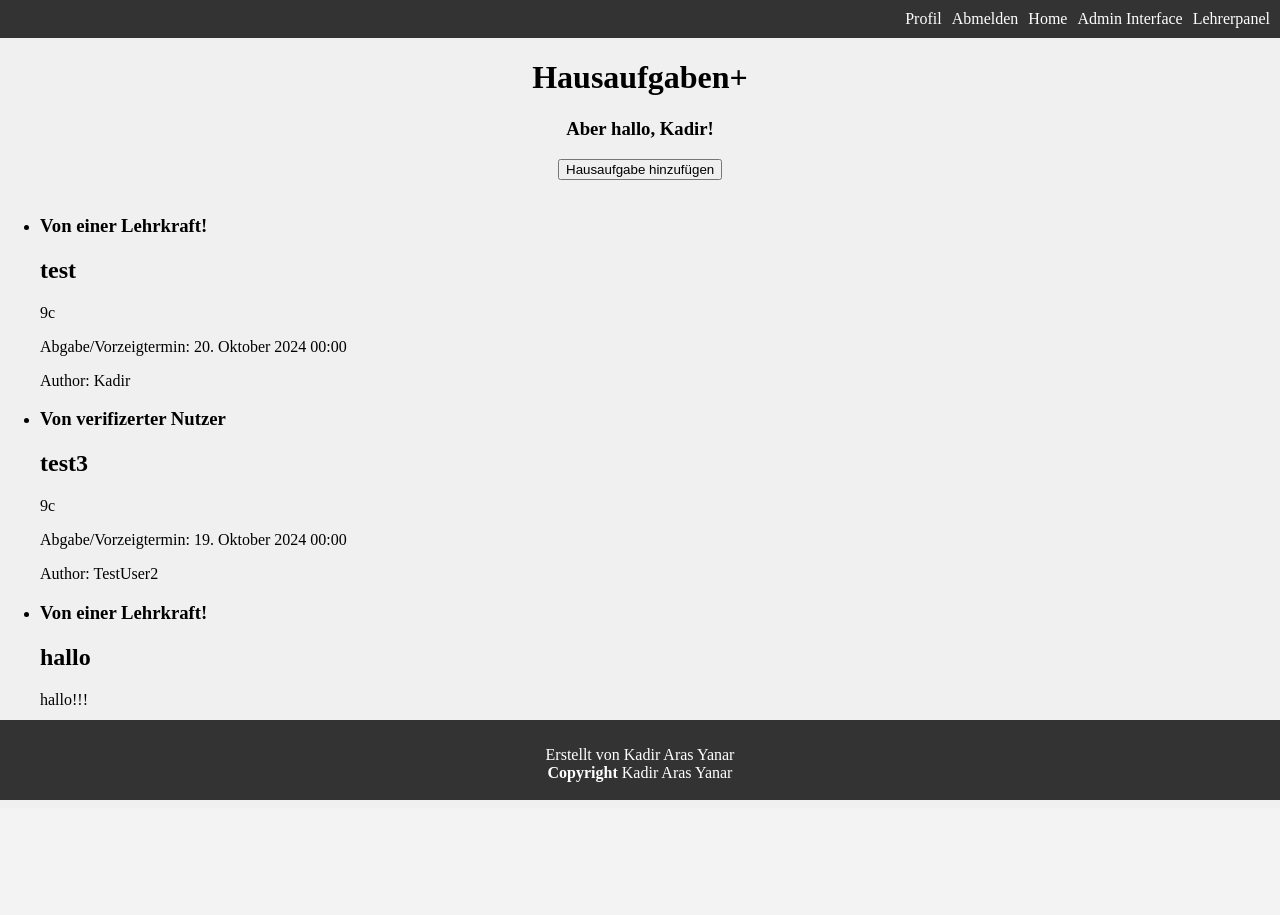
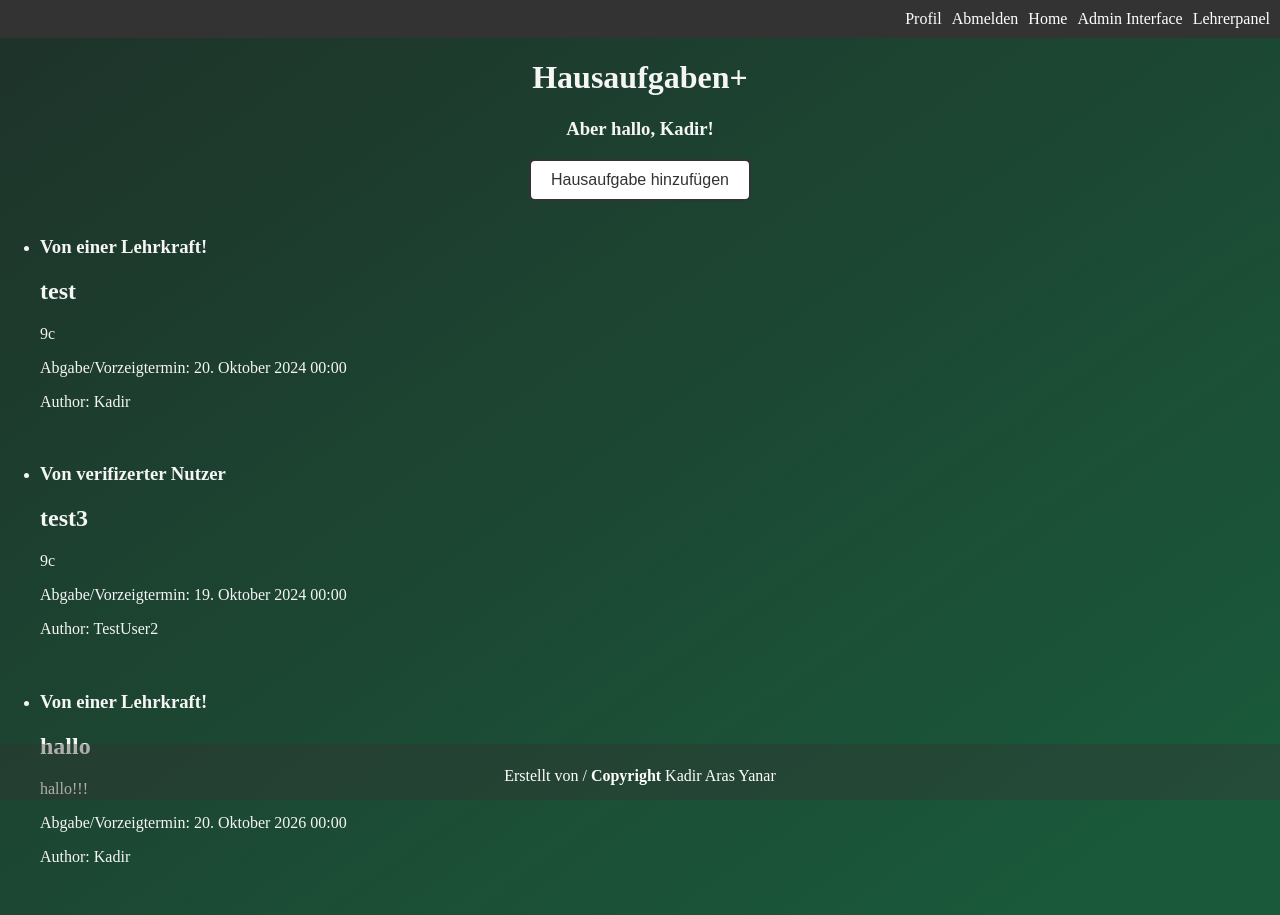
Before and after one commit to KadirFrog/HausaufgabenPlus, a Django app: page / in a window 1280 px wide. Before the commit the page ends 800 px from the top, so only its background shows below. Run offline with Django 4.2, Linux system fonts and the light colour scheme; a user stored in the database is signed in; data comes from the database, SQL or seed files in the repository; parts of the project's set-up code (start-up, migrations or seed data) failed here and were passed over.

Commit message:
Css edit

```diff
--- a/haplus/templates/create_post.html
+++ b/haplus/templates/create_post.html
@@ -42,7 +42,7 @@
                     {{ form.deadline }}
                 </div>
                 <center>
-                    <button type="submit">Hausaufgabe posten</button>
+                    <button type="submit" class="box-button">Hausaufgabe posten</button>
                 </center>
             </form>
         </div>
--- a/haplus/templates/main.html
+++ b/haplus/templates/main.html
@@ -20,7 +20,7 @@
     <h3 class="animate__animated animate__zoomIn">Aber hallo, {{ user.username }}!</h3>
 
     {% if user.can_post == 1 %}
-    <a href="{% url 'create' %}"><button class="animate__animated animate__rollIn animate__delay-2s">Hausaufgabe hinzufügen</button></a>
+    <a href="{% url 'create' %}" class=""><button class="box-button animate__animated animate__rollIn animate__delay-2s">Hausaufgabe hinzufügen</button></a>
     {% else %}
     <p>Ihr Recht Hausaufgaben zu posten wurde Ihnen entzogen.</p>
     {% endif %}
@@ -42,6 +42,7 @@
                 <p>Abgabe/Vorzeigtermin: {{ post.deadline }}</p>
                 <p>Author: {{ post.ersteller }}</p>
             </li>
+            <br>
             {% endif %}
         {% endfor %}
     </ul>
@@ -50,7 +51,7 @@
 {% if device != "mobile" %}
 <footer>
     <center>
-    <p>Erstellt von Kadir Aras Yanar<br><strong>Copyright </strong>Kadir Aras Yanar</p>
+    <p>Erstellt von / <strong>Copyright </strong>Kadir Aras Yanar</p>
     </center>
 </footer>
 {% else %}
--- a/static/maincss.css
+++ b/static/maincss.css
@@ -2,10 +2,15 @@
 body {
   margin: 0;
   padding: 0;
-  background-color: #f0f0f0; /* Replace with your desired background color */
+  background: rgb(30,50,41);
+background: -moz-linear-gradient(145deg, rgba(30,50,41,1) 0%, rgba(26,90,59,1) 93%);
+background: -webkit-linear-gradient(145deg, rgba(30,50,41,1) 0%, rgba(26,90,59,1) 93%);
+background: linear-gradient(145deg, rgba(30,50,41,1) 0%, rgba(26,90,59,1) 93%);
+filter: progid:DXImageTransform.Microsoft.gradient(startColorstr="#1e3229",endColorstr="#1a5a3b",GradientType=1); /* Replace with your desired background color */
   display: flex;
   flex-direction: column;
   min-height: 100vh; /* Ensure the body takes up at least the full viewport height */
+  color: whitesmoke;
 }
 
 /* Lock footer at the bottom of the screen */
@@ -15,12 +20,48 @@
 }
 
 footer {
-  background-color: #333; /* Footer background color */
+  background-color: #3734345c; /* Footer background color */
   color: #fff; /* Footer text color */
-  padding: 10px;
+  padding: 7px;
   position: fixed;
   bottom: 0;
   width: 100%;
-  height: 10%; /* Set the height to half the viewport height */
+  height: 7%; /* Set the height to half the viewport height */
   box-sizing: border-box; /* Include padding in the width */
 }
+
+/* Base button styles */
+.box-button {
+  display: inline-block;
+  padding: 10px 20px;
+  background-color: white;
+  color: #333; /* Text color */
+  border: 2px solid #333; /* Border color */
+  border-radius: 6px; /* Rounded corners */
+  text-align: center;
+  text-decoration: none;
+  font-size: 16px;
+  cursor: pointer;
+  transition: background-color 0.3s, color 0.3s, border-color 0.3s;
+}
+
+/* Hover state */
+.box-button:hover {
+  background: rgb(131,58,180);
+  background: -moz-linear-gradient(49deg, rgba(131,58,180,1) 0%, rgba(253,29,29,1) 50%, rgba(252,176,69,1) 100%);
+  background: -webkit-linear-gradient(49deg, rgba(131,58,180,1) 0%, rgba(253,29,29,1) 50%, rgba(252,176,69,1) 100%);
+  background: linear-gradient(49deg, rgba(131,58,180,1) 0%, rgba(253,29,29,1) 50%, rgba(252,176,69,1) 100%);
+  filter: progid:DXImageTransform.Microsoft.gradient(startColorstr="#833ab4",endColorstr="#fcb045",GradientType=1);
+}
+
+/* Active state (when clicked) */
+.box-button:active {
+  background-color: #555;
+  border-color: #555;
+}
+
+/* Focus state (for accessibility) */
+.box-button:focus {
+  outline: none; /* Remove default focus outline */
+  box-shadow: 0 0 4px rgba(0, 0, 0, 0.3); /* Add a subtle shadow */
+}
```
